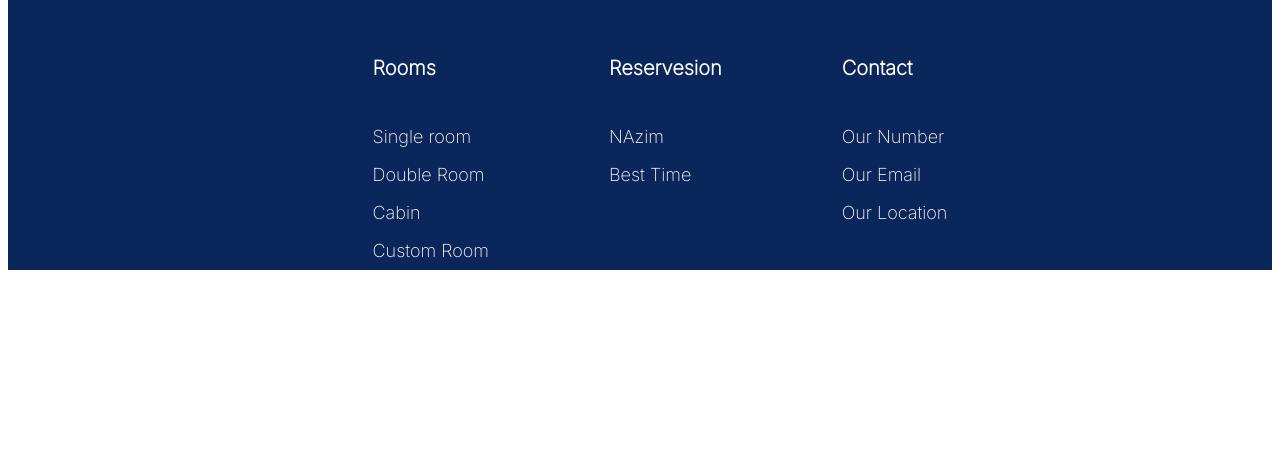
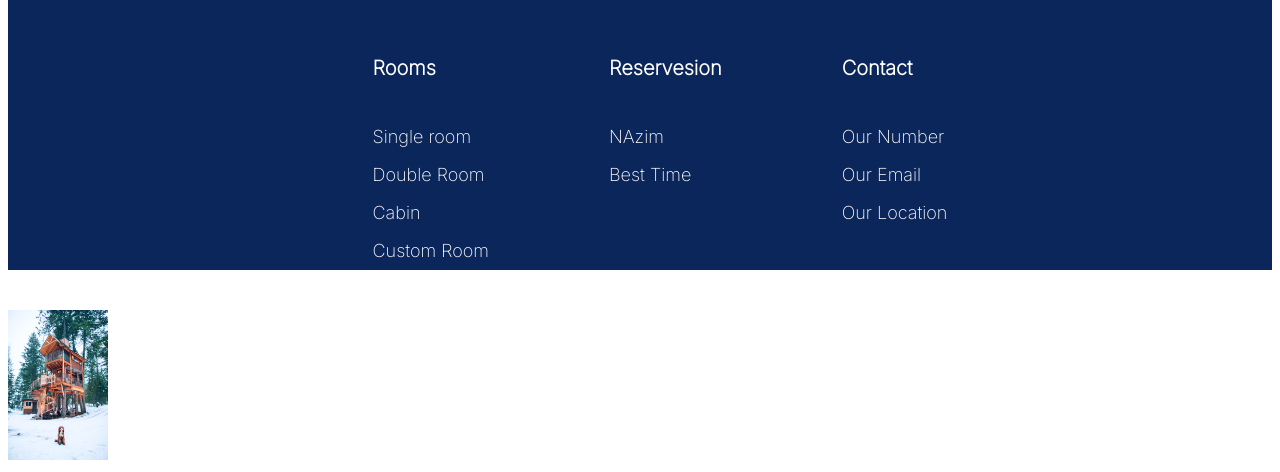
Before and after one commit to PixelOfSaint/test, a plain HTML site: page index.html in a window 1280 px wide. Shown: the part 5324-5796 px from the top of the page. Before the commit the page ends 5634 px from the top, so only its background shows below. Drawn offline with Linux system fonts and the light colour scheme.

```diff
--- a/index.html
+++ b/index.html
@@ -210,5 +210,6 @@
                 </div>
                 </div>
     </footer>
+    <img src="cottage.jpg" alt="pet" width="100px">
 </body>
 </html>
```
